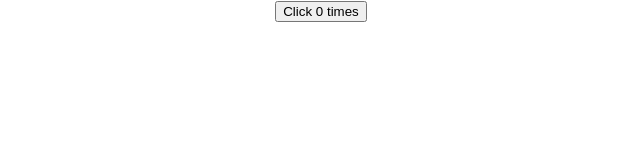
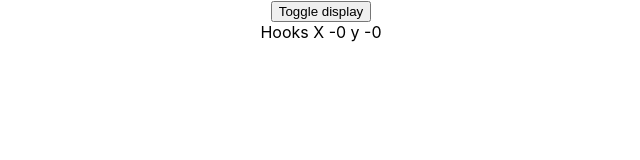
Before and after one commit to kindeme/NewRepo, a React (Create React App) app: page / in a window 1280 px wide. Shown: the top 160 px of the page, without its empty margins (319-959 px from the left). Built offline with nearby package versions, Linux system fonts and the light colour scheme.

Commit message:
useEffect cleanup

```diff
--- a/src/App.js
+++ b/src/App.js
@@ -6,11 +6,12 @@ import HookCounterFour from "./components/HookCounterFour";
 import HookCounterOne from "./components/HookCounterOne";
 import HookCounterThree from "./components/HookCounterThree";
 import HookCounterTwo from "./components/HookCounterTwo";
+import MouseContainer from "./components/MouseContainer";
 
 function App() {
   return (
     <div className="App">
-      <HookCounterOne />
+      <MouseContainer />
     </div>
   );
 }
--- a/src/components/HookCounterOne.js
+++ b/src/components/HookCounterOne.js
@@ -2,10 +2,11 @@ import React, { useState, useEffect } from "react";
 
 function HookCounterOne() {
   const [count, setCount] = useState(0);
+  const [name, setName] = useState("");
 
   useEffect(() => {
     document.title = `You cliked ${count} times`;
-  });
+  }, [count]);
 
   return (
     <div>
--- /dev/null
+++ b/src/components/HookMouse.js
@@ -0,0 +1,27 @@
+import React, { useEffect, useState } from "react";
+
+function HookMouse() {
+  const [x, setX] = useState(0);
+  const [y, setY] = useState(0);
+  const logMousePosition = (e) => {
+    console.log("Mouse event");
+    setX(e.clientX);
+    setY(e.clientY);
+  };
+
+  useEffect(() => {
+    console.log("useEffect called");
+    window.addEventListener("mousemove", logMousePosition);
+    return () => {
+      console.log("Component unmounting code");
+      window.removeEventListener("mousemove", logMousePosition);
+    };
+  }, []);
+  return (
+    <div>
+      Hooks X -{x} y -{y}
+    </div>
+  );
+}
+
+export default HookMouse;
--- /dev/null
+++ b/src/components/MouseContainer.js
@@ -0,0 +1,14 @@
+import React, { useState, useEffect } from "react";
+import HookMouse from "./HookMouse";
+
+function MouseContainer() {
+  const [display, setDisplay] = useState(true);
+  return (
+    <div>
+      <button onClick={() => setDisplay(!display)}> Toggle display</button>
+      {display && <HookMouse />}
+    </div>
+  );
+}
+
+export default MouseContainer;
```
Also changed, not shown: 1 other file (tests, documents, lock files or other folders).
